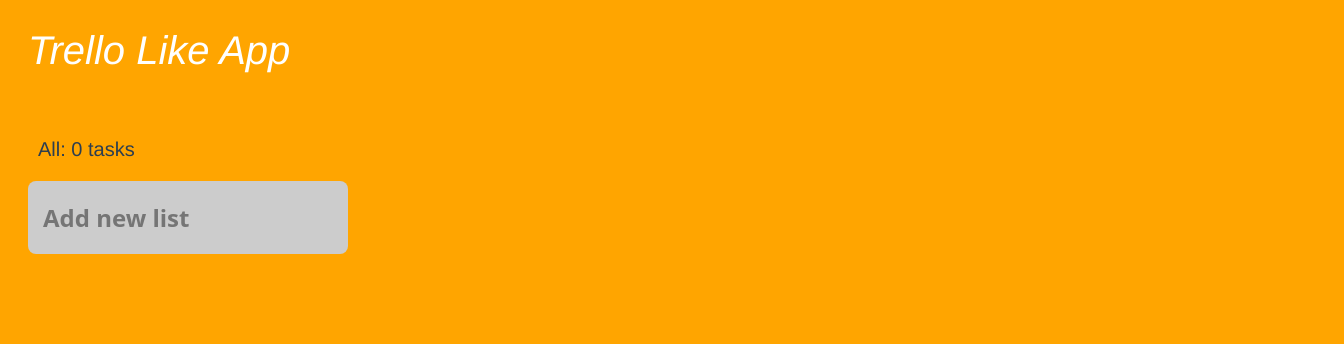
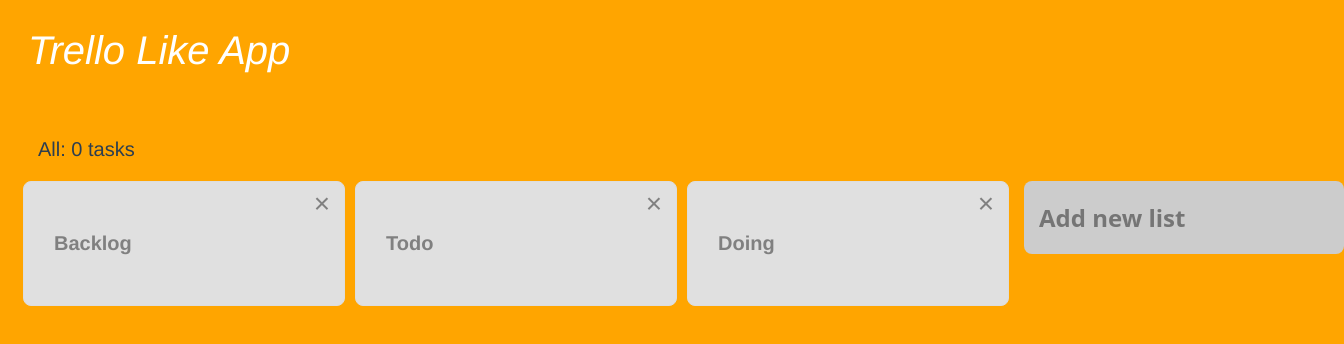
Before and after one commit to SardineTa23/trello-like-app, a Vue app: page / in a window 1280 px wide. Shown: the top 344 px of the page, 1344 px wide, since content can reach past the window. Built offline with nearby package versions, Linux system fonts and the light colour scheme.

Commit message:
コメントの追加

```diff
--- /dev/null
+++ b/src/components/TaskList.vue
@@ -0,0 +1,30 @@
+<template>
+  <div class="list">
+    <div class="listheader">
+      <p class="list-title">{{ title }}</p>
+      <div class="deletelist" @click="removeList">×</div>
+    </div>
+  </div>
+</template>
+
+<script>
+export default {
+  props: {
+    title: {
+      type: String,
+      required: true,
+    },
+    listIndex: {
+      type: Number,
+      required: true,
+    },
+  },
+  methods: {
+    removeList: function () {
+      if (confirm("本当にこのリストを削除しますか？")) {
+        this.$store.dispatch("removelist", { listIndex: this.listIndex });
+      }
+    },
+  },
+};
+</script>
--- a/src/components/screenBoard.vue
+++ b/src/components/screenBoard.vue
@@ -3,16 +3,35 @@
     <header>Trello Like App</header>
     <main>
       <p class="info-line">All: 0 tasks</p>
-      <list-add />
+      <div class="list-index">
+        <!-- v-bind(:hoge)でバインドさせたコンポーネントにデータを受け渡すことができる -->
+        <task-list
+          v-for="(item, index) in lists"
+          :key="item.id"
+          :title="item.title"
+          :listIndex="index"
+        />
+        <task-list-add />
+      </div>
     </main>
   </div>
 </template>
 
 <script>
-import ListAdd from './ListAdd.vue'
+import TaskListAdd from "./TaskListAdd.vue";
+import TaskList from "./TaskList";
+import { mapState } from "vuex";
+
 export default {
   components: {
-    ListAdd
+    TaskListAdd,
+    TaskList,
+  },
+  computed: {
+    ...mapState([
+      // stateのlistsを参照
+      'lists'
+    ]),
   },
 };
 </script>
```
Also changed, not shown: src/components/TaskListAdd.vue (renamed from src/components/ListAdd.vue).
